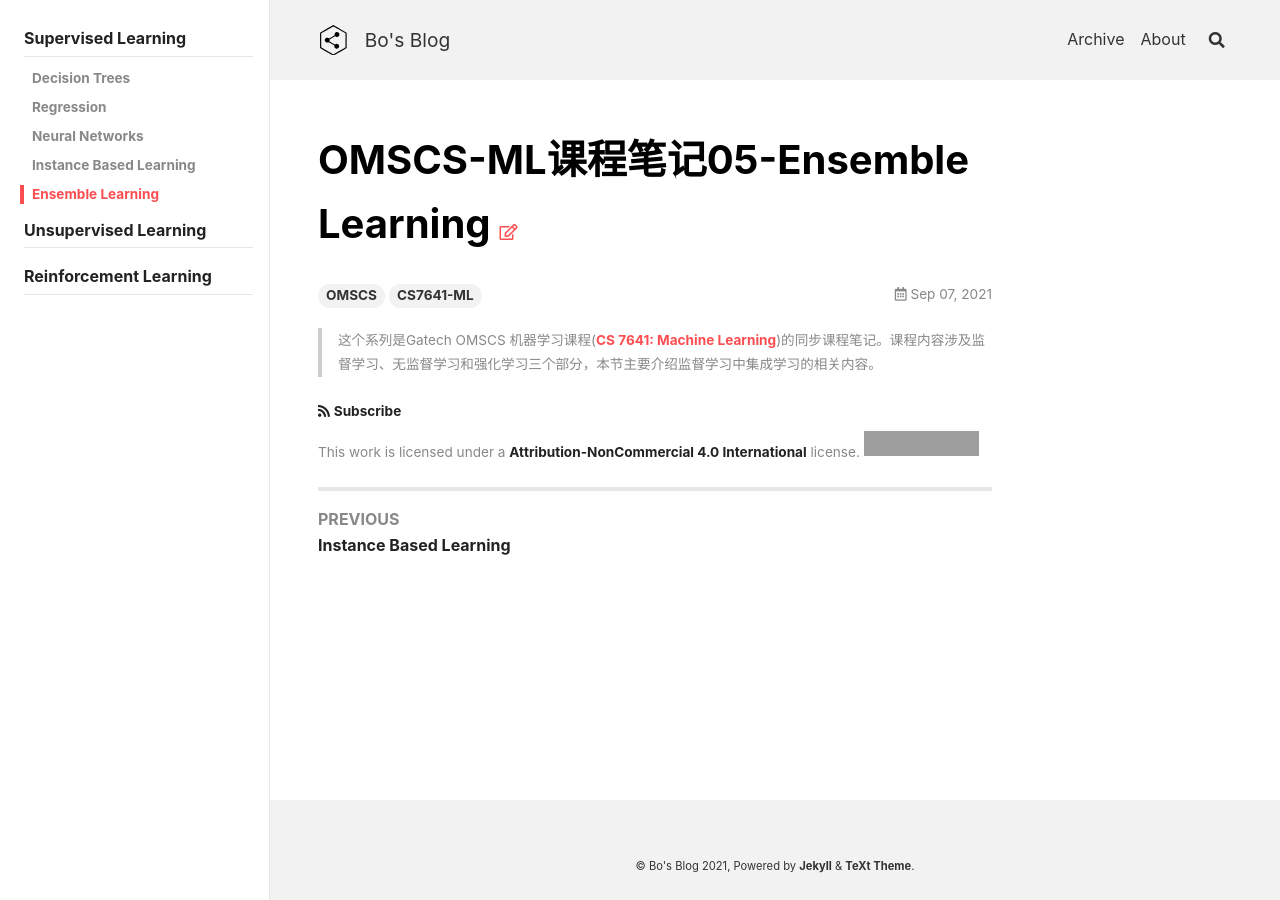
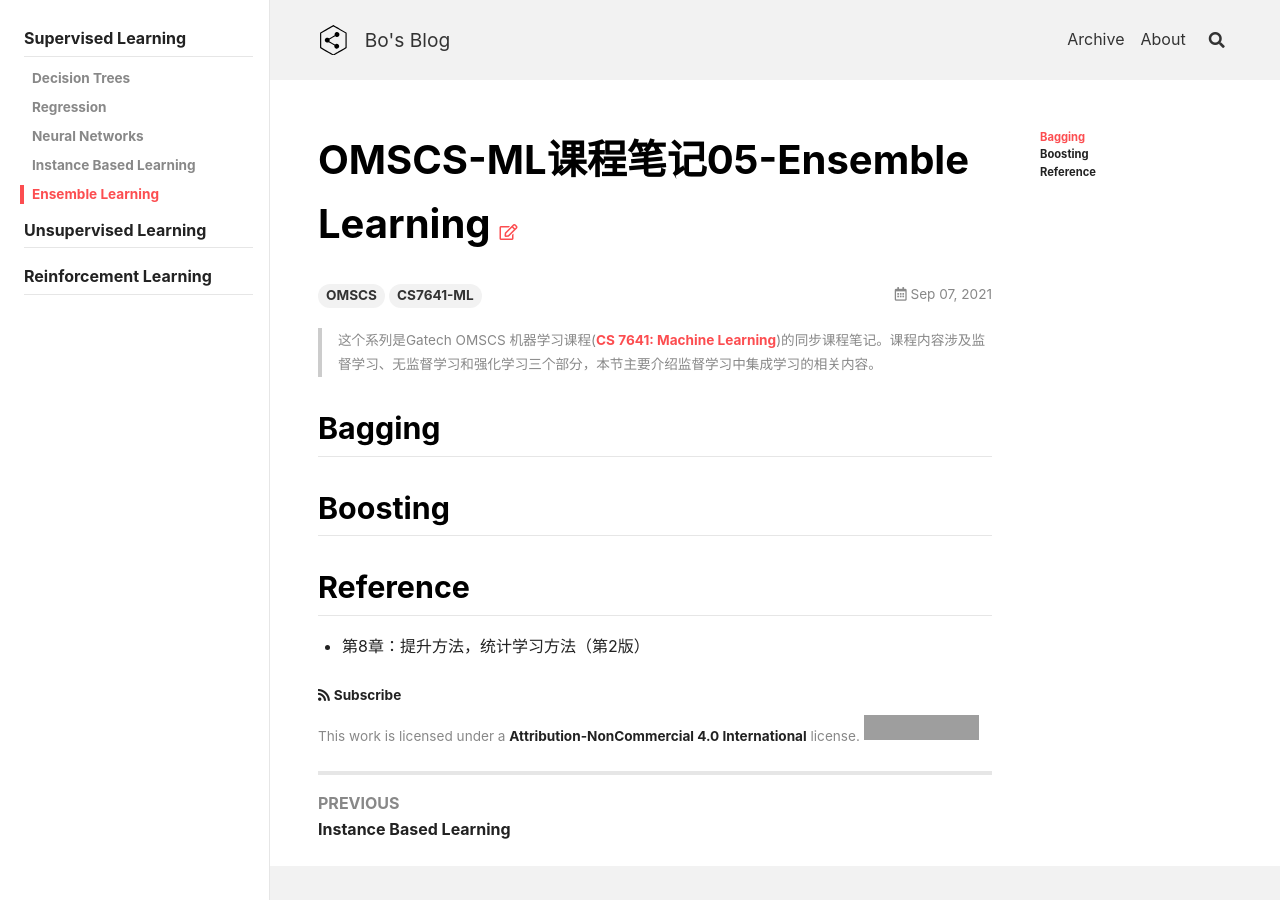
Before and after one commit to peng00bo00/peng00bo00_previous_blog, a Jekyll site: the page built from _posts/2021-09-07-OMSCS-ML-NOTES-05.md, in a window 1280 px wide. Built offline with Jekyll 4.4.1, drawn with Linux system fonts in a browser that asks for light colours; nearby versions of some CDN libraries; grey boxes are pictures that could not be loaded.

Commit message:
Update 2021-09-07-OMSCS-ML-NOTES-05.md

```diff
--- a/_posts/2021-09-07-OMSCS-ML-NOTES-05.md
+++ b/_posts/2021-09-07-OMSCS-ML-NOTES-05.md
@@ -11,3 +11,11 @@ sidebar:
 
 > 这个系列是Gatech OMSCS 机器学习课程([CS 7641: Machine Learning](https://omscs.gatech.edu/cs-7641-machine-learning))的同步课程笔记。课程内容涉及监督学习、无监督学习和强化学习三个部分，本节主要介绍监督学习中集成学习的相关内容。
 <!--more-->
+
+## Bagging
+
+## Boosting
+
+## Reference
+
+- 第8章：提升方法，统计学习方法（第2版）
```
